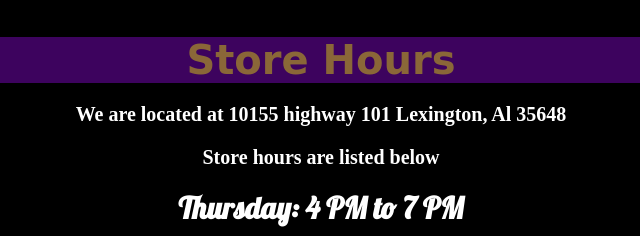
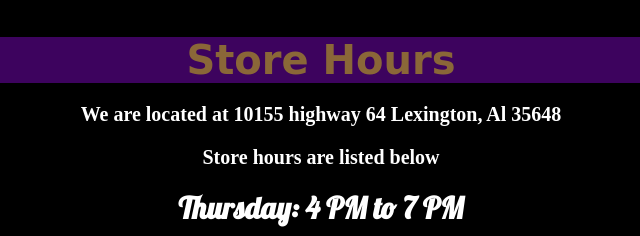
Before and after one commit to Jthompson4477/Jthompson4477.github.io, a plain HTML site: page index.html in a window 1280 px wide. Shown: the part 1634-1870 px from the top of the page, 319-959 px from the left. Drawn offline with Linux system fonts and the light colour scheme.

Commit message:
Update index.html

```diff
--- a/index.html
+++ b/index.html
@@ -136,7 +136,7 @@
 
             <div class="Store hours" id="store-hours">
                 <h2>Store Hours</h2>
-                <h4>We are located at 10155 highway 101 Lexington, Al 35648</h4>
+                <h4>We are located at 10155 highway 64 Lexington, Al 35648</h4>
                 <h4>Store hours are listed below</h4>
                 <h3>Thursday: 4 PM to 7 PM</h3>
                 <h3>Friday: 10 AM to 6 PM </h3>
```
